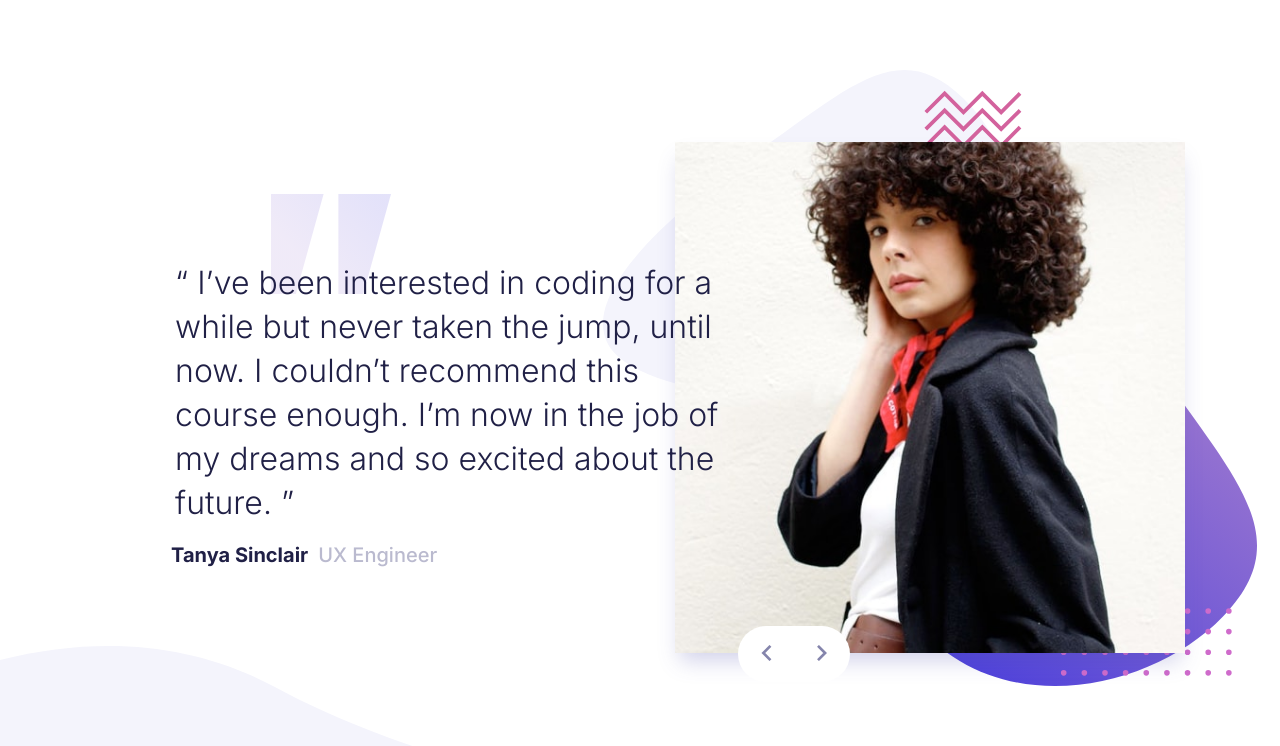
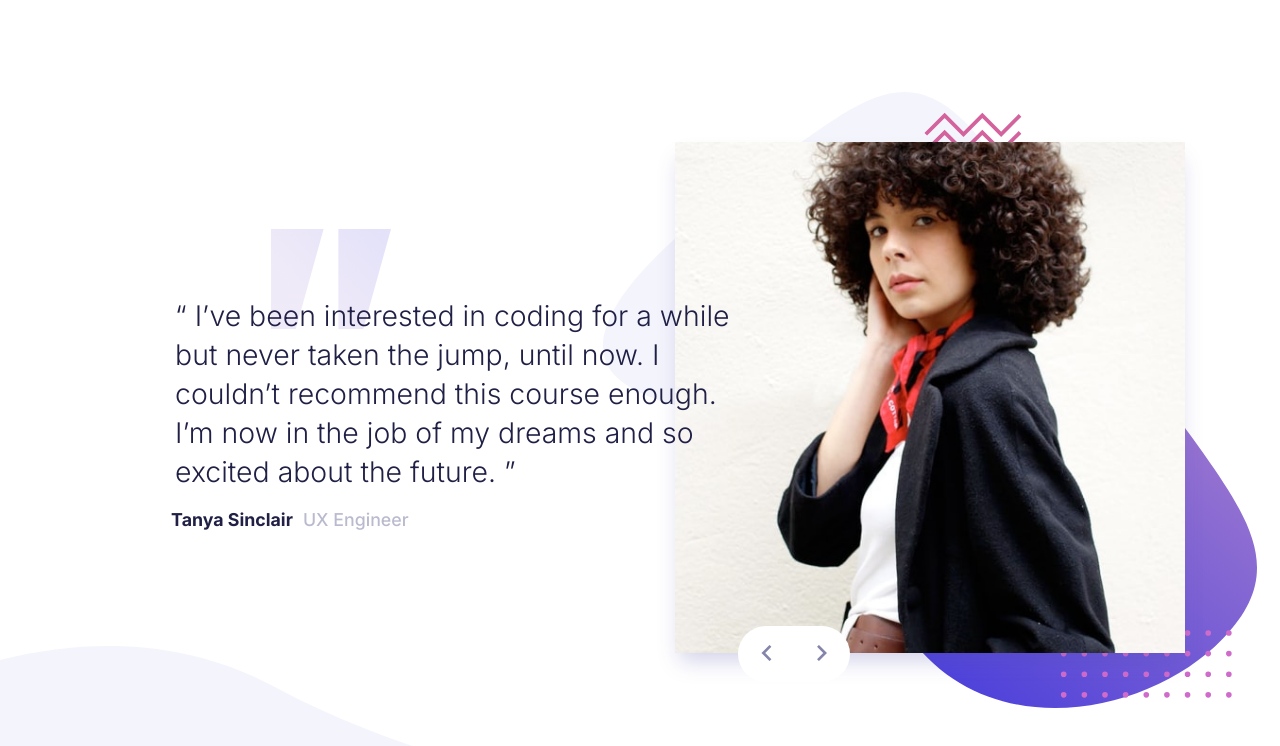
Before and after one commit to tloyan/frontendmentor, a Next.js app: page /frontendmentor/challenge/coding-bootcamp-testimonials-slider in a window 1280 px wide. Shown: the top 746 px of the page. Built offline with nearby package versions, Linux system fonts and the light colour scheme; a web font is replaced by a local one.

Commit message:
codeingBootcampTestimonialSlider: use dynamic font size and make a quick adjustment about background slider svg position

```diff
--- a/components/frontendmentor/challenge/CodingBootcampTestimonialsSliderComponent/style.module.css
+++ b/components/frontendmentor/challenge/CodingBootcampTestimonialsSliderComponent/style.module.css
@@ -32,6 +32,7 @@
   background-image: url('/frontendmentor/challenge/coding-bootcamp-testimonials-slider/pattern-bg.svg');
   background-repeat: no-repeat;
   background-size: contain;
+  background-position: center;
 }
 
 .slider_images {
@@ -100,9 +101,9 @@
 }
 
 .testimonial_content {
-  font-size: 1.8rem;
+  font-size: min(4.8vw, 2.4rem);
   font-weight: var(--weight-light);
-  line-height: 2.4rem;
+  line-height: min(6.4vw, 3.2rem);
   padding-left: .4rem;
   padding-right: .4rem;
   color: var(--dark-blue);
@@ -120,18 +121,18 @@
 }
 
 .testimonial_author_name {
-  font-size: 1.5rem;
+  font-size: min(4vw, 2rem);
   font-weight: var(--weight-bold);
   color: var(--dark-blue);
 }
 
 .testimonial_author_job {
-  font-size: 1.5rem;
+  font-size: min(4vw, 2rem);
   font-weight: var(--weight-medium);
   color: var(--grayish-blue);
 }
 
-@media(min-width: 1024px) {
+@media(min-width: 1024px) and (orientation: landscape) {
   .container {
     background-size: 61rem;
   }
@@ -190,8 +191,8 @@
   }
 
   .testimonial_content {
-    font-size: 3.2rem;
-    line-height: 4.4rem;
+    font-size: 2.22vw;
+    line-height: 3.056vw;
 
     background-position: 10rem 0rem;
     background-size: 12rem;
@@ -204,7 +205,7 @@
   }
 
   .testimonial_author > * {
-    font-size: 2rem;
+    font-size: 1.389vw;
   }
 
   .testimonial_author > * + * {
```
